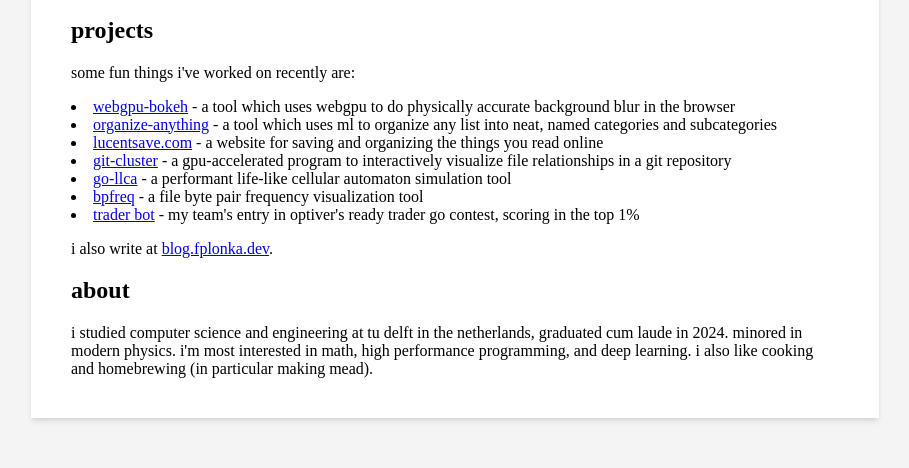
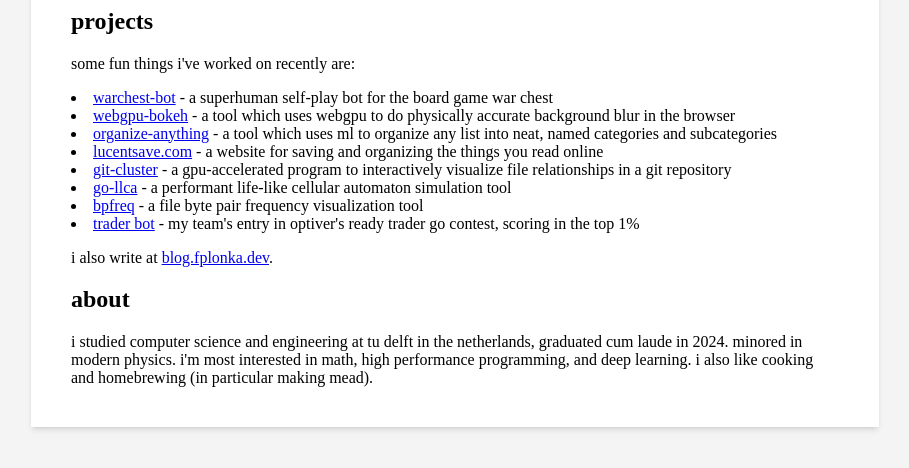
Before and after one commit to fplonka/fplonka.dev, a plain HTML site: page static/index.html in a window 1280 px wide. Shown: the part 248-716 px from the top of the page, without its empty margins (185-1094 px from the left). Drawn offline with Linux system fonts and the light colour scheme.

Commit message:
Update role and add warchest-bot to projects
Co-Authored-By: Claude Opus 5.5 <noreply@anthropic.com>
Claude-Session: https://claude.ai/code/session_01VM4ddFk4B3578F14FWSaSS

```diff
--- a/static/index.html
+++ b/static/index.html
@@ -13,11 +13,15 @@
   <div class="shadow-md p-6 md:p-10 max-w-screen-md bg-white border-zinc-100">
     <h1 class="m-0">filip płonka</h1>
     <p>
-      c++ software dev at flow traders. you can contact me at <a
+      senior ai engineer at flow traders, previously low latency c++. you can contact me at <a
         href="mailto:filip@1f389.com">filip@1f389.com</a>.
     </p>
     <h2>projects</h2>
     <p class="">some fun things i've worked on recently are:</p>
+    <li>
+      <a href="https://github.com/fplonka/warchest-bot">warchest-bot</a> - a superhuman self-play bot for the board game
+      war chest
+    </li>
     <li>
       <a href="https://bokeh.fplonka.dev">webgpu-bokeh</a> - a tool which uses webgpu to do physically accurate
       background blur in the browser
```
